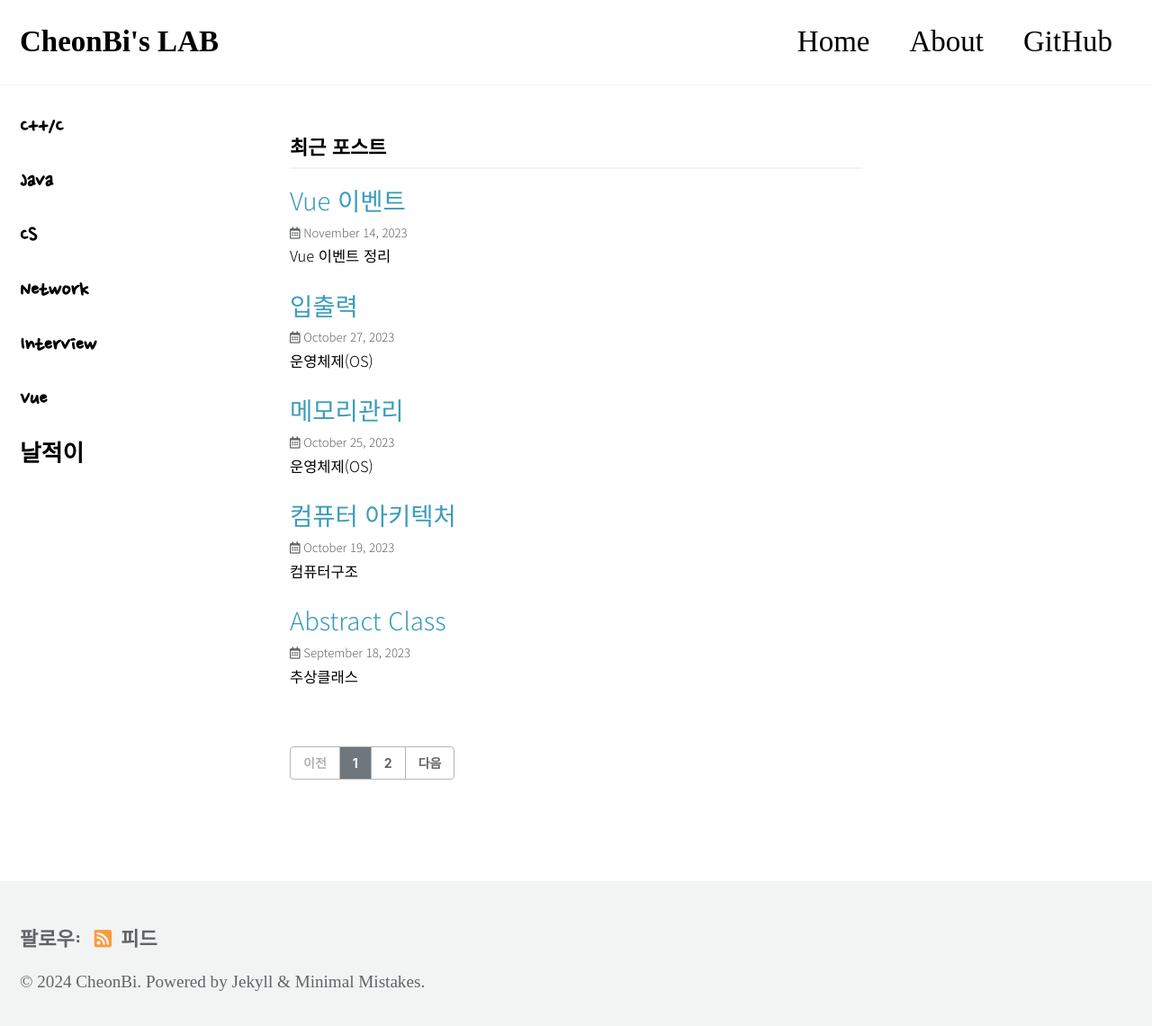
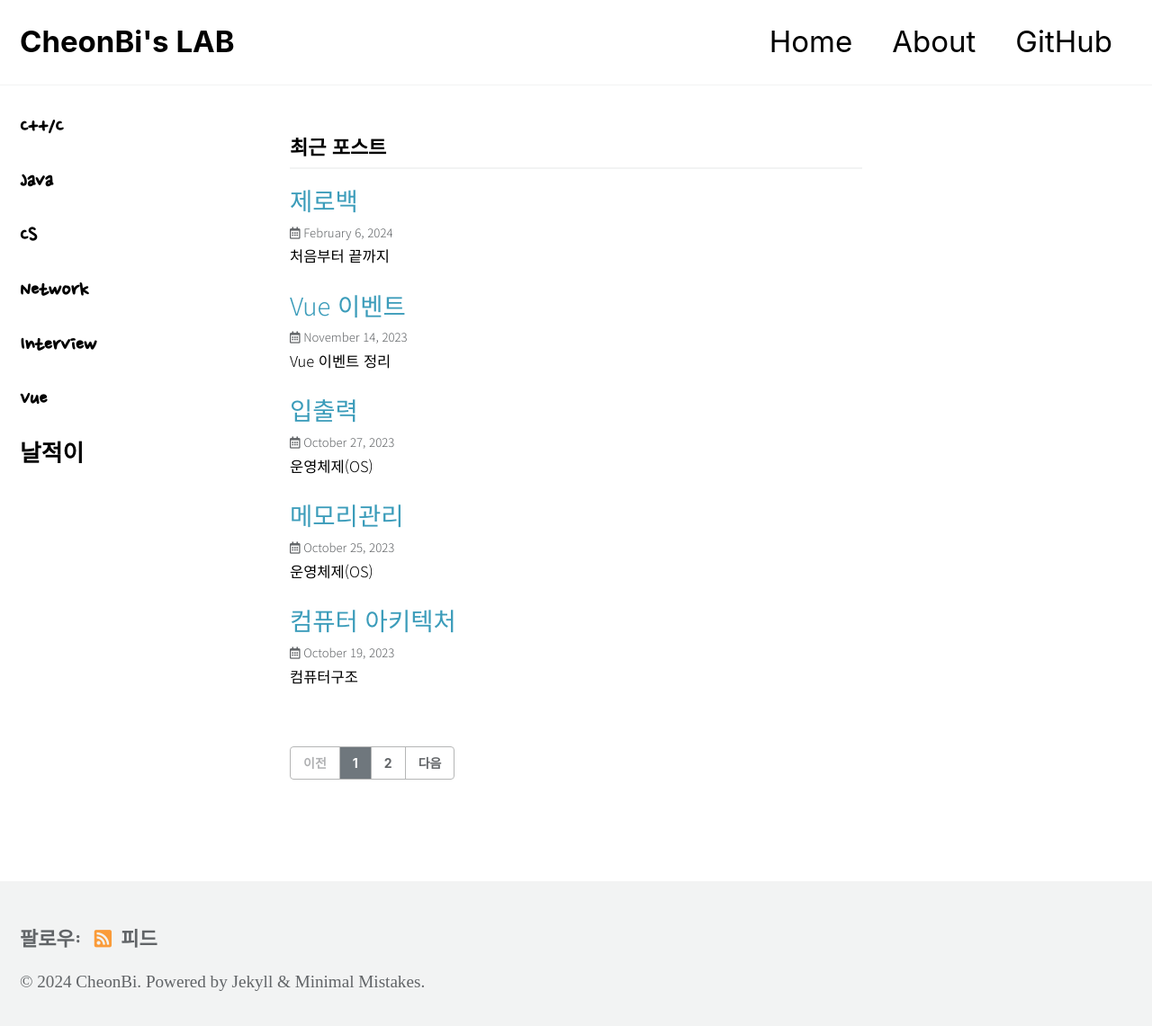
Before and after one commit to CheonBi/cheonbi.github.io, a Jekyll site: the page built from index.html, in a window 1280 px wide and 1151 px high. Shown: the top 1141 px of the window at 90% size. Built offline with Jekyll 4.4.1, drawn with Linux system fonts in a browser that asks for light colours; cached includes are drawn as plain includes; some web fonts are replaced; the list of posts is cut into pages by our own code.

Commit message:
update: header font

```diff
--- a/_includes/head/custom.html
+++ b/_includes/head/custom.html
@@ -5,6 +5,7 @@
 <link href="https://fonts.googleapis.com/css2?family=Nanum+Gothic:wght@400;700;800&family=Nanum+Pen+Script&display=swap" rel="stylesheet">
 <link href="https://fonts.googleapis.com/css2?family=Noto+Sans+KR:wght@300;700&display=swap" rel="stylesheet">
 <link href="https://fonts.googleapis.com/css2?family=Annie+Use+Your+Telescope&display=swap" rel="stylesheet">
+<link rel="stylesheet" as="style" crossorigin href="https://cdn.jsdelivr.net/gh/orioncactus/pretendard@v1.3.9/dist/web/static/pretendard.min.css" />
 
 <!-- insert favicons. use https://realfavicongenerator.net/ -->
 
--- /dev/null
+++ b/_posts/blog/2024-02-06-zero100.md
@@ -0,0 +1,7 @@
+---
+title: 제로백
+excerpt: 처음부터 끝까지
+
+categories:
+    - blog
+---
--- a/_sass/minimal-mistakes/_masthead.scss
+++ b/_sass/minimal-mistakes/_masthead.scss
@@ -23,7 +23,7 @@
     -webkit-box-pack: justify;
     -ms-flex-pack: justify;
     justify-content: space-between;
-    font-family: $thead-serif;
+    font-family: $Pretendard;
 
     @include breakpoint($x-large) {
       max-width: $max-width;
--- a/_sass/minimal-mistakes/_variables.scss
+++ b/_sass/minimal-mistakes/_variables.scss
@@ -24,6 +24,7 @@ $NanumPenScript: 'Nanum Pen Script' , -apple-system, BlinkMacSystemFont, "Roboto
 $NotoSansKorean: 'Noto Sans KR', sans-serif !default;
 $thead-serif:'Annie Use Your Telescope', cursive !default;
 $apple: -apple-system,BlinkMacSystemFont,"Apple SD Gothic Neo","Montserrat","Pretendard","Merriweather",sans-serif !default;
+$Pretendard : "Pretendard", -apple-system,BlinkMacSystemFont,"Apple SD Gothic Neo","Montserrat","Merriweather",sans-serif !default;
 
 /* sans serif typefaces */
 $sans-serif-narrow: $sans-serif !default;
```
